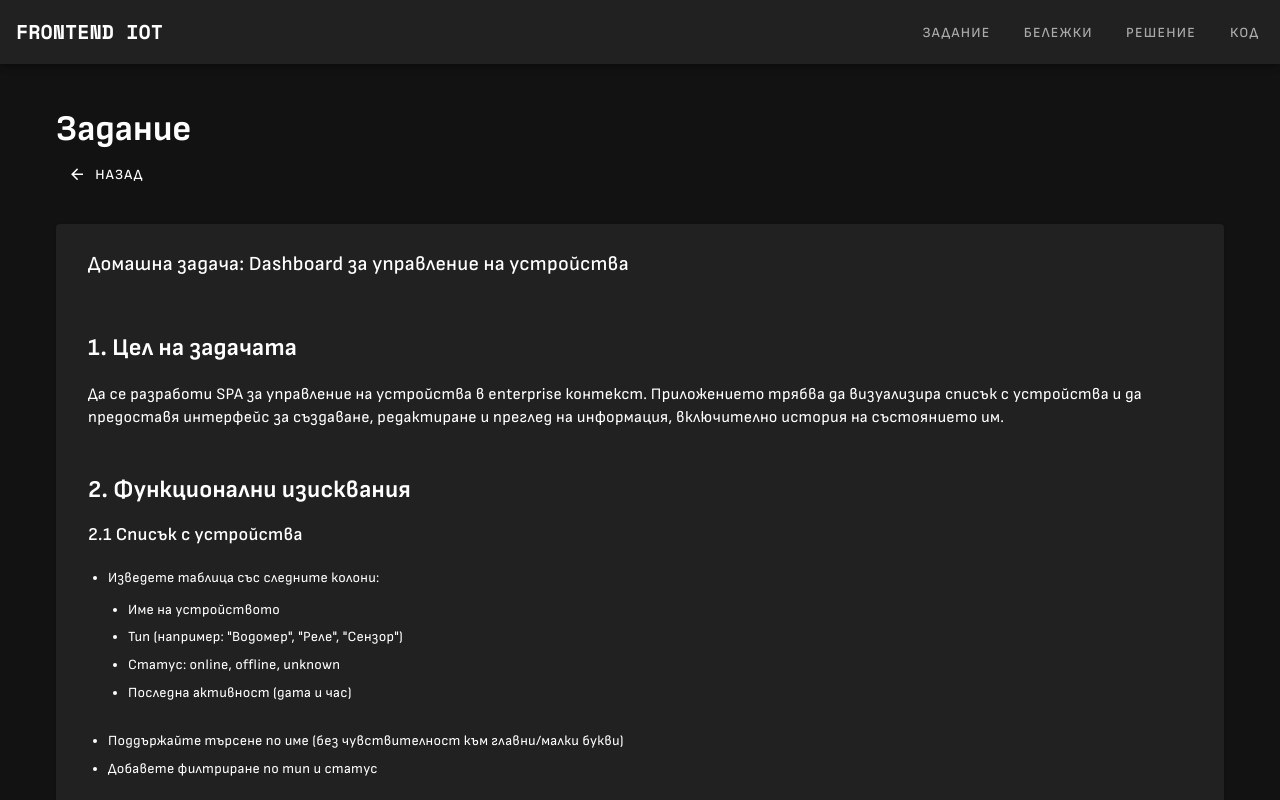
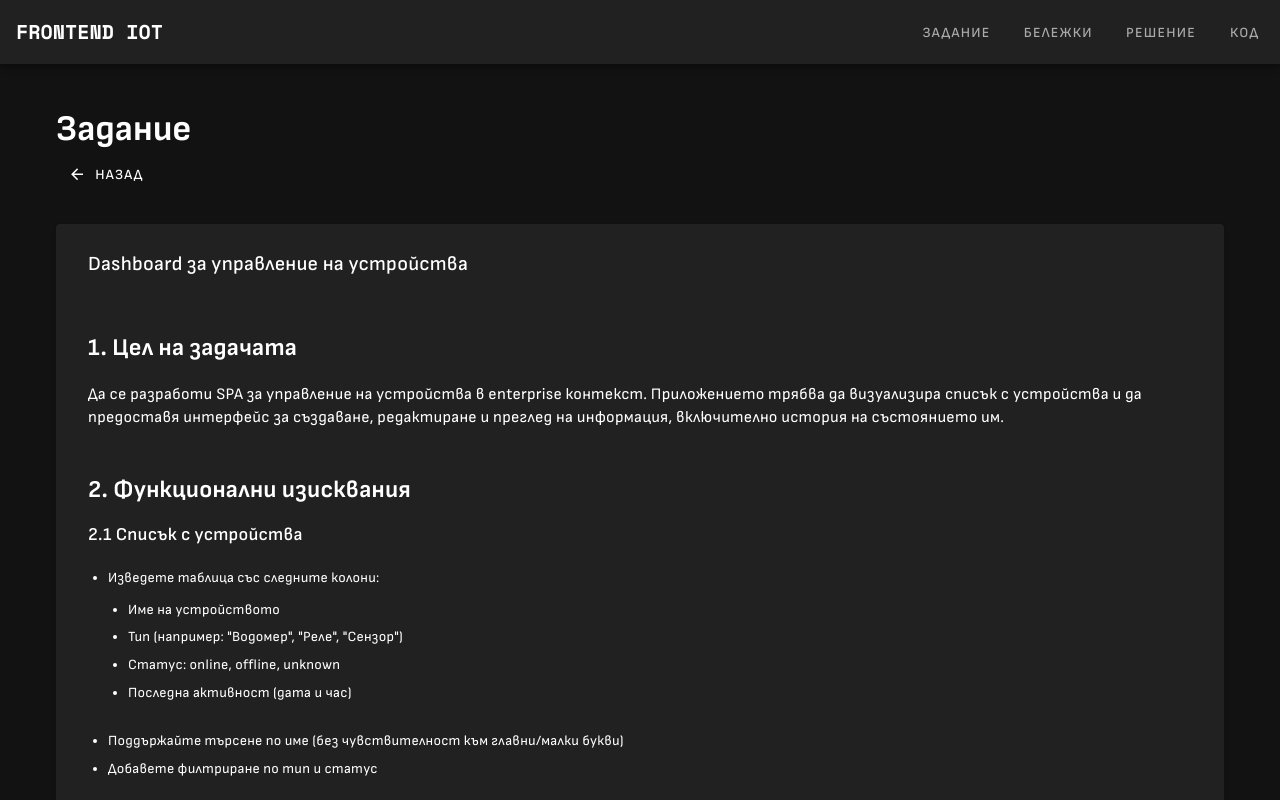
Before and after one commit to MilenaPetkanova/iot-frontend, a Vue app: page /requirements in a window 1280 px wide. Shown: the top 800 px of the page. Built offline with nearby package versions, Linux system fonts and the light colour scheme.

Commit message:
change copy

```diff
--- a/src/views/Static/Requirements.vue
+++ b/src/views/Static/Requirements.vue
@@ -4,7 +4,7 @@
 
     <v-card variant="elevated" class="pa-4">
       <v-card-title class="mb-6">
-        Домашна задача: Dashboard за управление на устройства
+        Dashboard за управление на устройства
       </v-card-title>
 
       <v-card-text>
```
